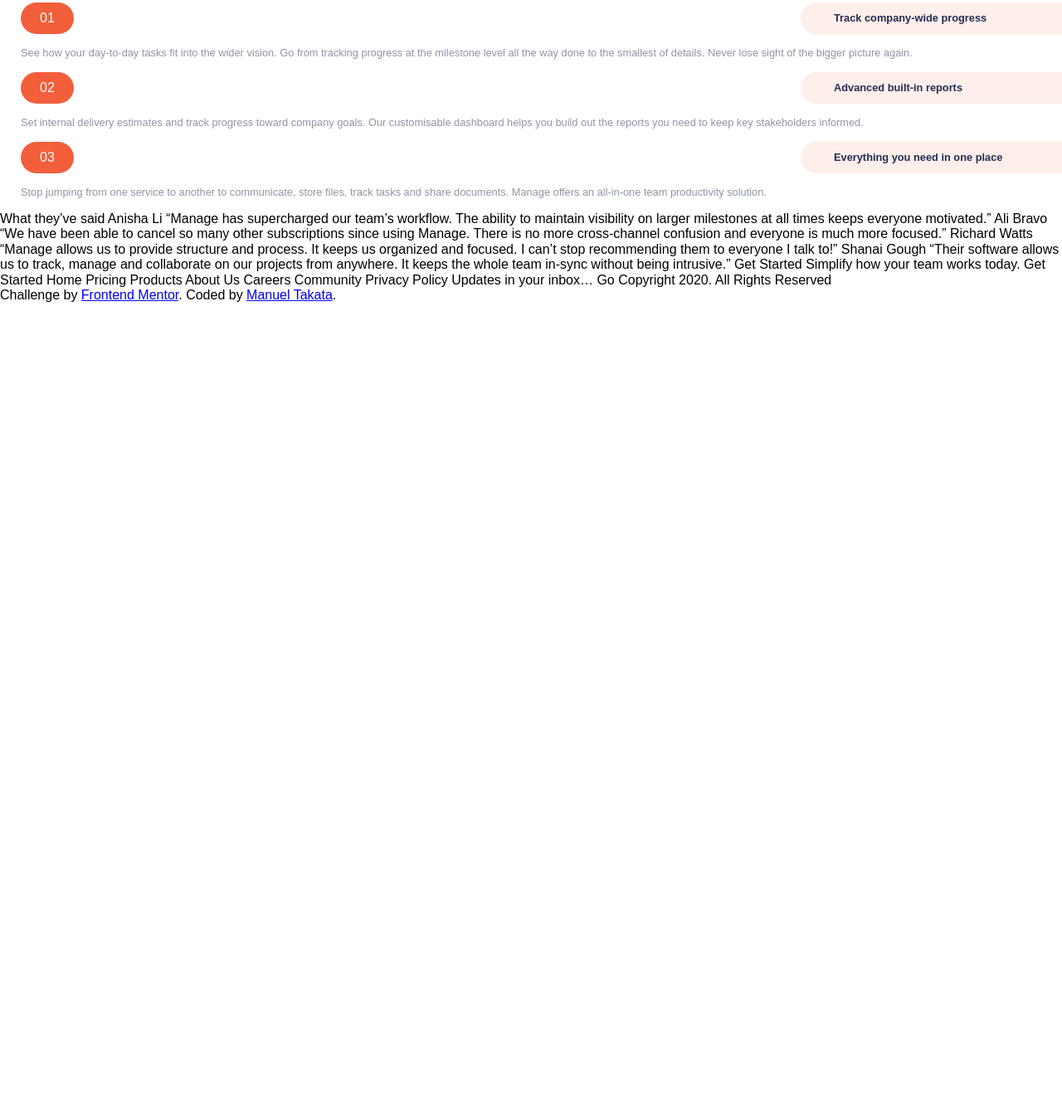
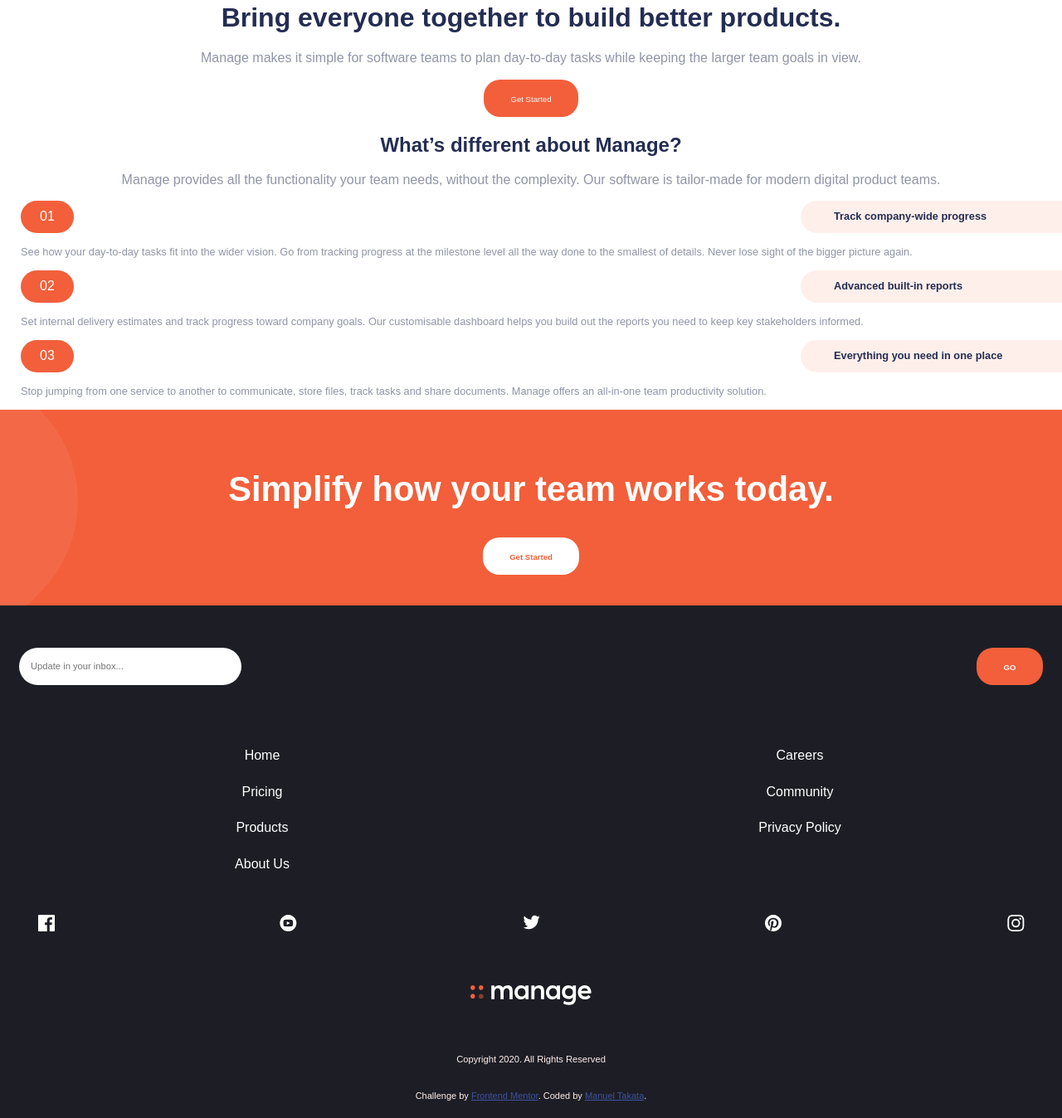
Before and after one commit to Takata21/-Manage-landing-page, a plain HTML site: page index.html in a window 1280 px wide. Shown: the part 418-1766 px from the top of the page at 83% size. Before the commit the page ends 800 px from the top, so only its background shows below. Drawn offline with Linux system fonts and the light colour scheme; a web font is replaced by a local one.

Commit message:
movile version whithout slider

```diff
--- a/index.html
+++ b/index.html
@@ -31,11 +31,11 @@
 
             </div>
         </div>
-    </header class="header">
+    </header>
 
     <main class="main">
         <div class="wrapper__main">
-            <div class="hero show">
+            <div class="hero ">
                 <div class="hero__information">
                     <h1 class="hero__information-h1">
                         Bring everyone together to build better products.
@@ -75,21 +75,46 @@
 
         </div>
 
-    </main class="main">
 
-
-
-
-
-    What they’ve said Anisha Li “Manage has supercharged our team’s workflow. The ability to maintain visibility on larger milestones at all times keeps everyone motivated.” Ali Bravo “We have been able to cancel so many other subscriptions since using Manage.
+    </main>
+    <!-- What they’ve said Anisha Li “Manage has supercharged our team’s workflow. The ability to maintain visibility on larger milestones at all times keeps everyone motivated.” Ali Bravo “We have been able to cancel so many other subscriptions since using Manage.
     There is no more cross-channel confusion and everyone is much more focused.” Richard Watts “Manage allows us to provide structure and process. It keeps us organized and focused. I can’t stop recommending them to everyone I talk to!” Shanai Gough “Their
-    software allows us to track, manage and collaborate on our projects from anywhere. It keeps the whole team in-sync without being intrusive.” Get Started Simplify how your team works today. Get Started Home Pricing Products About Us Careers Community
-    Privacy Policy Updates in your inbox… Go Copyright 2020. All Rights Reserved
-
-
-    <div class="attribution">
-        Challenge by <a href="https://www.frontendmentor.io?ref=challenge" target="_blank">Frontend Mentor</a>. Coded by <a href="#">Manuel Takata</a>.
-    </div>
+    software allows us to track, manage and collaborate on our projects from anywhere. It keeps the whole team in-sync without being intrusive.” Get Started -->
+    <footer class="footer">
+        <div class="footer__simplify">
+            <h2 class="footer__simplify-h2"> Simplify how your team works today.</h2>
+            <button class="u-btn footer">Get Started</button>
+        </div>
+        <div class="footer__email">
+            <input type="text" placeholder="Update in your inbox..." class="footer__email-text">
+            <button class="u-btn email">Go</button>
+        </div>
+        <div class="footer__links">
+            <a href="#" class="footer__links-link">Home</a>
+            <a href="#" class="footer__links-link">Pricing</a>
+            <a href="#" class="footer__links-link">Products</a>
+            <a href="#" class="footer__links-link">About Us</a>
+            <a href="#" class="footer__links-link">Careers</a>
+            <a href="#" class="footer__links-link">Community</a>
+            <a href="#" class="footer__links-link">Privacy Policy</a>
+        </div>
+        <div class="footer__social">
+            <a href="#" class="footer__social-facebook"><img src="./static/images/icon-facebook.svg" alt="icon-facebook"></a>
+            <a href="#" class="footer__social-youtube"><img src="./static/images/icon-youtube.svg" alt="icon-youtube"></a>
+            <a href="#" class="footer__social-twitter"><img src="./static/images/icon-twitter.svg" alt="icon-twitter"></a>
+            <a href="#" class="footer__social-pinterest"><img src="./static/images/icon-pinterest.svg" alt="icon-pinterest"></a>
+            <a href="#" class="footer__social-instagram"><img src="./static/images/icon-instagram.svg" alt="icon-instagram"></a>
+        </div>
+        <div class="footer__logo">
+            <img src="./static/images/logo-white.svg" alt="logo">
+        </div>
+        <p class="footer__copyright">
+            Copyright 2020. All Rights Reserved
+        </p>
+        <div class="footer__attribution">
+            Challenge by <a href="https://www.frontendmentor.io?ref=challenge" target="_blank">Frontend Mentor</a>. Coded by <a href="#"> Manuel Takata</a>.
+        </div>
+    </footer>
     </div>
     <script src="./src/js/app.js"></script>
 </body>
--- /dev/null
+++ b/src/sass/footer.sass
@@ -0,0 +1,48 @@
+.footer
+    text-align: center
+    background-color: var(--VeryDarkBlue)
+    &__simplify
+        padding: 37px
+        background-color: var(--BrightRed)
+        background-image: url(../images/bg-simplify-section-mobile.svg)
+        background-repeat: no-repeat
+        background-position-y: center
+        &-h2
+            color: white
+            font-size: 2.6em
+    &__email
+        padding: 51px 23px
+        display: flex
+        justify-content: space-between
+        &-text
+            min-width: 240px
+            font-size: .7em
+            padding: 14px
+            border-radius: 25px
+            border-style: none
+    &__links
+        columns: 2
+        &-link
+            color: white
+            padding-top: 25px
+            display: block
+            text-decoration: none
+    &__social
+        padding: 52px 39px
+        display: flex
+        justify-content: space-between
+        &-facebook,&-youtube,&-twitter,&-pinterest,&-instagram
+            width: 33px
+            height: 33px
+    &__logo
+        margin-bottom: 55px
+    &__copyright
+        color: var(--VeryPaleRed)
+        font-size: .7em
+    &__attribution
+        padding: 20px
+        font-size: 11px
+        text-align: center
+        color: var(--VeryPaleRed)
+        a
+            color: hsl(228, 45%, 44%)
--- a/src/sass/header.sass
+++ b/src/sass/header.sass
@@ -12,7 +12,7 @@
         right: 0
         left: 0
         margin: 0 1.5625rem
-        display: none
+        // display: none
     &__logo
         background-image: url(../images/logo.svg)
         background-repeat: no-repeat
--- a/src/sass/main.sass
+++ b/src/sass/main.sass
@@ -2,13 +2,13 @@
 @import ./header.sass
 @import ./hero.sass
 @import ./features.sass
+@import ./slider.sass
+@import ./footer.sass
 \:root
     --BrightRed: hsl(12, 88%, 59%)
-    --LightRed: hsl(23, 8%, 99% )
     --DarkBlue: hsl(228, 39%, 23%)
     --DarkGrayishBlue: hsl(227, 12%, 61%)
     --VeryDarkBlue: hsl(233, 12%, 13%)
-    --VeryDarkblue: hsl(232, 33%, 37% )
     --VeryPaleRed: hsl(13, 100%, 96%)
     --VaryLightGray: hsl(0, 0%, 98%)
 
@@ -23,3 +23,19 @@
 
 .show
     display: none
+.u-btn
+    background-color: var(--BrightRed)
+    color: var(--VaryLightGray)
+    border-style: none
+    border-radius: 20px
+    font-size: .6em
+    padding: 18px 32px 16px
+    cursor: pointer
+    &.footer
+        background-color: white
+        color: var(--BrightRed)
+        font-weight: 700
+    &.email
+        min-width: 80px
+        text-transform: uppercase
+        font-weight: 700
```
Also changed, not shown: src/sass/slider.sass (added), static/css/main.css, static/images/logo-white.svg (added), 1 other file.
